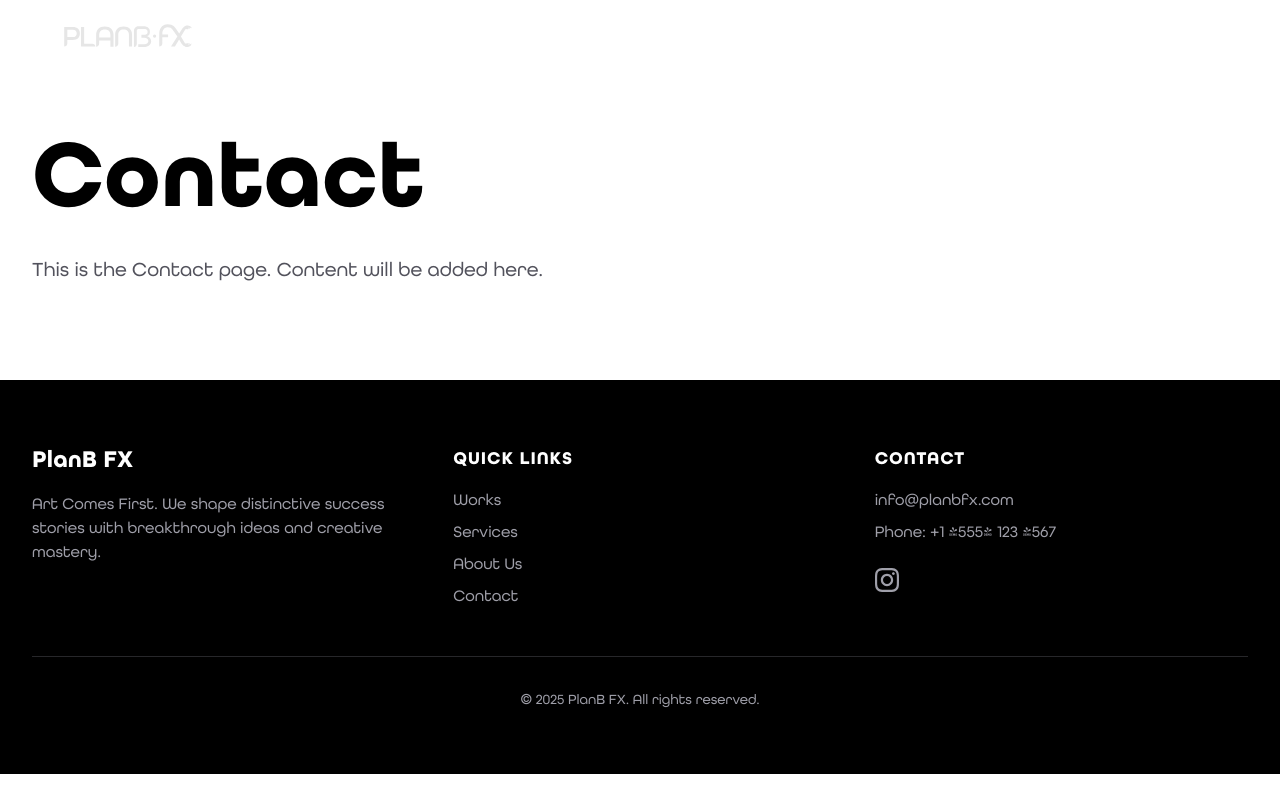
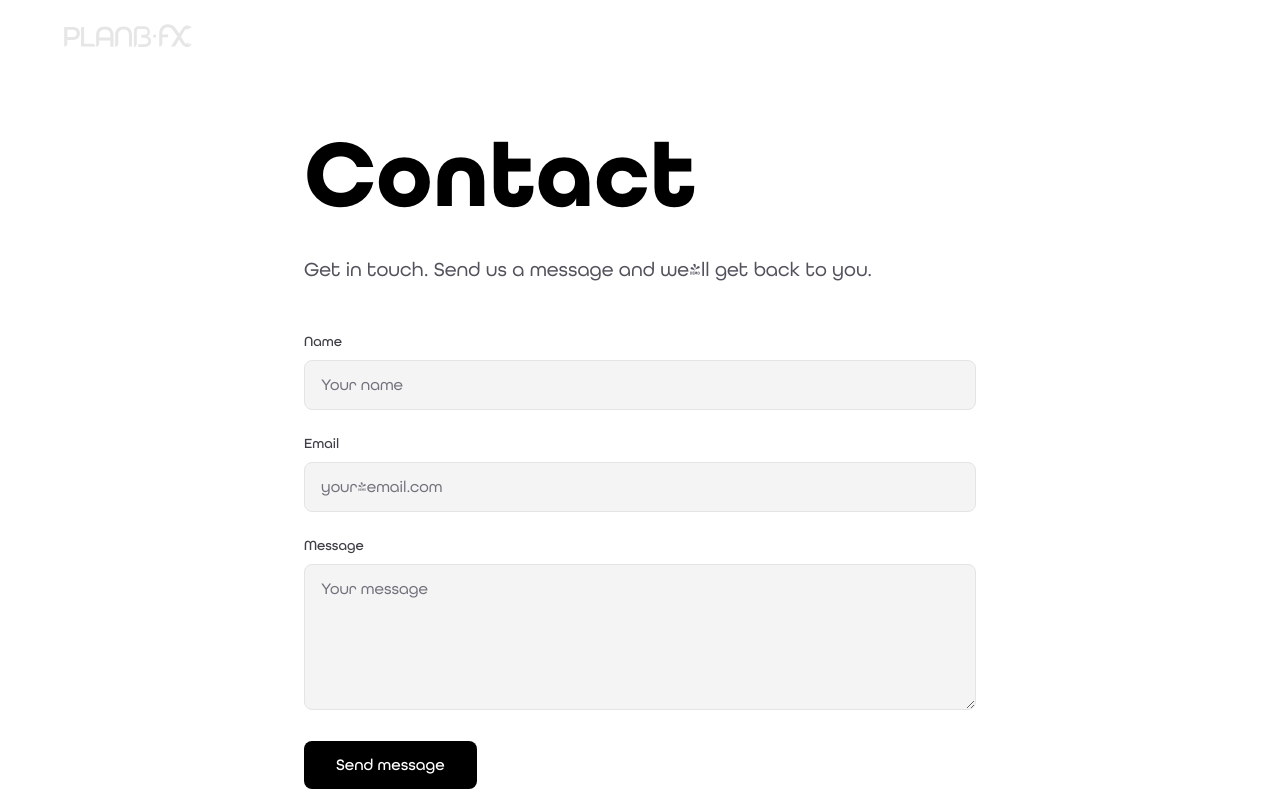
Before and after one commit to esqukev/planbfx-final-site, a Next.js app: page /contact in a window 1280 px wide. Shown: the top 800 px of the page. Built offline with nearby package versions, Linux system fonts and the light colour scheme.

Commit message:
About: video hero con fades negro arriba y abajo; contact form y API email

```diff
--- /dev/null
+++ b/app/api/contact/route.ts
@@ -0,0 +1,57 @@
+import { Resend } from 'resend';
+import { NextResponse } from 'next/server';
+
+const resend = new Resend(process.env.RESEND_API_KEY);
+
+export async function POST(request: Request) {
+  if (!process.env.RESEND_API_KEY) {
+    return NextResponse.json(
+      { error: 'Email is not configured. Set RESEND_API_KEY in environment.' },
+      { status: 503 }
+    );
+  }
+  try {
+    const body = await request.json();
+    const { name, email, message } = body;
+
+    if (!name?.trim() || !email?.trim() || !message?.trim()) {
+      return NextResponse.json(
+        { error: 'Name, email and message are required.' },
+        { status: 400 }
+      );
+    }
+
+    const { data, error } = await resend.emails.send({
+      from: process.env.CONTACT_FROM_EMAIL ?? 'PlanB FX Contact <onboarding@resend.dev>',
+      to: 'info@planbfx.com',
+      replyTo: email,
+      subject: `Contact form: ${name}`,
+      html: `
+        <p><strong>Name:</strong> ${escapeHtml(name)}</p>
+        <p><strong>Email:</strong> ${escapeHtml(email)}</p>
+        <p><strong>Message:</strong></p>
+        <p>${escapeHtml(message).replace(/\n/g, '<br>')}</p>
+      `,
+    });
+
+    if (error) {
+      return NextResponse.json({ error: error.message }, { status: 500 });
+    }
+
+    return NextResponse.json({ success: true, id: data?.id });
+  } catch (err) {
+    const message = err instanceof Error ? err.message : 'Failed to send email.';
+    return NextResponse.json({ error: message }, { status: 500 });
+  }
+}
+
+function escapeHtml(text: string): string {
+  const map: Record<string, string> = {
+    '&': '&amp;',
+    '<': '&lt;',
+    '>': '&gt;',
+    '"': '&quot;',
+    "'": '&#039;',
+  };
+  return text.replace(/[&<>"']/g, (c) => map[c] ?? c);
+}
--- a/app/contact/page.tsx
+++ b/app/contact/page.tsx
@@ -1,19 +1,125 @@
+'use client';
+
+import { useState } from 'react';
 import Navigation from '../components/Navigation';
 import Footer from '../components/Footer';
 
 export default function ContactPage() {
+  const [name, setName] = useState('');
+  const [email, setEmail] = useState('');
+  const [message, setMessage] = useState('');
+  const [status, setStatus] = useState<'idle' | 'sending' | 'success' | 'error'>('idle');
+  const [errorMessage, setErrorMessage] = useState('');
+
+  async function handleSubmit(e: React.FormEvent<HTMLFormElement>) {
+    e.preventDefault();
+    setStatus('sending');
+    setErrorMessage('');
+
+    try {
+      const res = await fetch('/api/contact', {
+        method: 'POST',
+        headers: { 'Content-Type': 'application/json' },
+        body: JSON.stringify({ name, email, message }),
+      });
+
+      const data = await res.json().catch(() => ({}));
+
+      if (!res.ok) {
+        setStatus('error');
+        setErrorMessage(data.error ?? 'Something went wrong. Please try again.');
+        return;
+      }
+
+      setStatus('success');
+      setName('');
+      setEmail('');
+      setMessage('');
+    } catch {
+      setStatus('error');
+      setErrorMessage('Failed to send. Please try again.');
+    }
+  }
+
   return (
     <main className="relative min-h-screen">
       <Navigation />
 
       <section className="pt-32 pb-24 px-4 md:px-8">
-        <div className="max-w-7xl mx-auto">
+        <div className="max-w-2xl mx-auto">
           <h1 className="text-6xl md:text-8xl font-bold mb-8 text-black dark:text-white">
             Contact
           </h1>
-          <p className="text-xl text-zinc-600 dark:text-zinc-400 max-w-3xl">
-            This is the Contact page. Content will be added here.
+          <p className="text-xl text-zinc-600 dark:text-zinc-400 max-w-3xl mb-12">
+            Get in touch. Send us a message and we&apos;ll get back to you.
           </p>
+
+          <form onSubmit={handleSubmit} className="space-y-6">
+            <div>
+              <label htmlFor="name" className="block text-sm font-medium text-zinc-700 dark:text-zinc-300 mb-2">
+                Name
+              </label>
+              <input
+                id="name"
+                type="text"
+                required
+                value={name}
+                onChange={(e) => setName(e.target.value)}
+                className="w-full px-4 py-3 bg-zinc-100 dark:bg-zinc-800 border border-zinc-200 dark:border-zinc-700 rounded-lg text-black dark:text-white placeholder-zinc-500 focus:outline-none focus:ring-2 focus:ring-zinc-500 focus:border-transparent"
+                placeholder="Your name"
+                disabled={status === 'sending'}
+              />
+            </div>
+            <div>
+              <label htmlFor="email" className="block text-sm font-medium text-zinc-700 dark:text-zinc-300 mb-2">
+                Email
+              </label>
+              <input
+                id="email"
+                type="email"
+                required
+                value={email}
+                onChange={(e) => setEmail(e.target.value)}
+                className="w-full px-4 py-3 bg-zinc-100 dark:bg-zinc-800 border border-zinc-200 dark:border-zinc-700 rounded-lg text-black dark:text-white placeholder-zinc-500 focus:outline-none focus:ring-2 focus:ring-zinc-500 focus:border-transparent"
+                placeholder="your@email.com"
+                disabled={status === 'sending'}
+              />
+            </div>
+            <div>
+              <label htmlFor="message" className="block text-sm font-medium text-zinc-700 dark:text-zinc-300 mb-2">
+                Message
+              </label>
+              <textarea
+                id="message"
+                required
+                rows={5}
+                value={message}
+                onChange={(e) => setMessage(e.target.value)}
+                className="w-full px-4 py-3 bg-zinc-100 dark:bg-zinc-800 border border-zinc-200 dark:border-zinc-700 rounded-lg text-black dark:text-white placeholder-zinc-500 focus:outline-none focus:ring-2 focus:ring-zinc-500 focus:border-transparent resize-y min-h-[120px]"
+                placeholder="Your message"
+                disabled={status === 'sending'}
+              />
+            </div>
+
+            {status === 'success' && (
+              <p className="text-green-600 dark:text-green-400 text-sm">
+                Message sent. We&apos;ll get back to you soon.
+              </p>
+            )}
+            {status === 'error' && (
+              <p className="text-red-600 dark:text-red-400 text-sm">
+                {errorMessage}
+              </p>
+            )}
+
+            <button
+              type="submit"
+              disabled={status === 'sending'}
+              className="w-full md:w-auto px-8 py-3 bg-black dark:bg-white text-white dark:text-black font-medium rounded-lg hover:opacity-90 focus:outline-none focus:ring-2 focus:ring-zinc-500 focus:ring-offset-2 disabled:opacity-60 disabled:cursor-not-allowed transition-opacity"
+            >
+              {status === 'sending' ? 'Sending…' : 'Send message'}
+            </button>
+          </form>
         </div>
       </section>
 
--- a/app/page.tsx
+++ b/app/page.tsx
@@ -1,4 +1,4 @@
-import AnimatedStrip from './components/AnimatedStrip';
+Perimport AnimatedStrip from './components/AnimatedStrip';
 import Hero from './components/Hero';
 import ContentSection from './components/ContentSection';
 import ProjectGrid from './components/ProjectGrid';
--- a/package.json
+++ b/package.json
@@ -16,6 +16,7 @@
     "next": "16.1.4",
     "react": "19.2.3",
     "react-dom": "19.2.3",
+    "resend": "^6.9.1",
     "svg-path-properties": "^2.0.0",
     "three": "^0.182.0",
     "vanta": "^0.5.24"
```
Also changed, not shown: app/about/page.tsx (+27 -122 lines), 1 other file (tests, documents, lock files or other folders).
